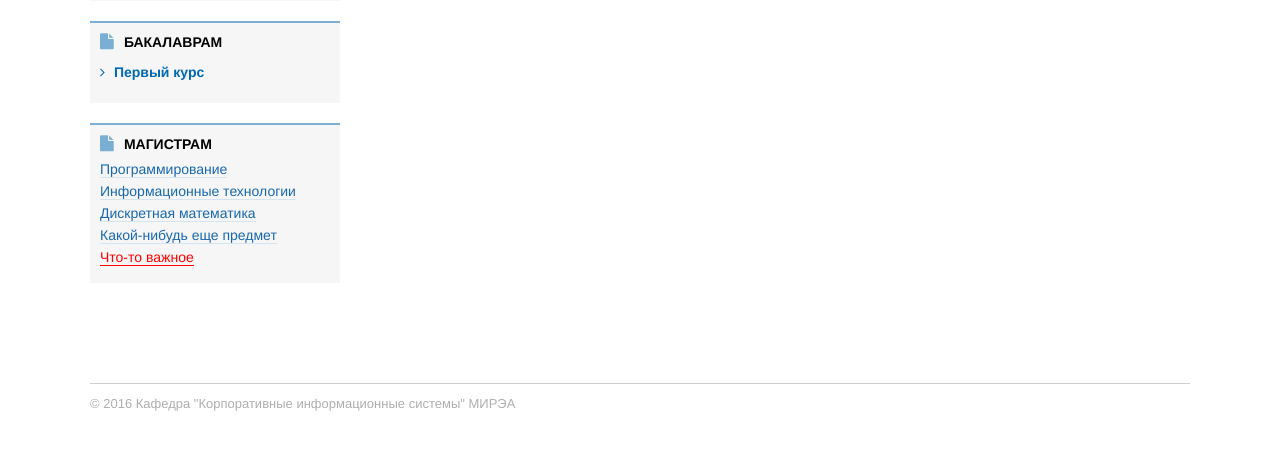
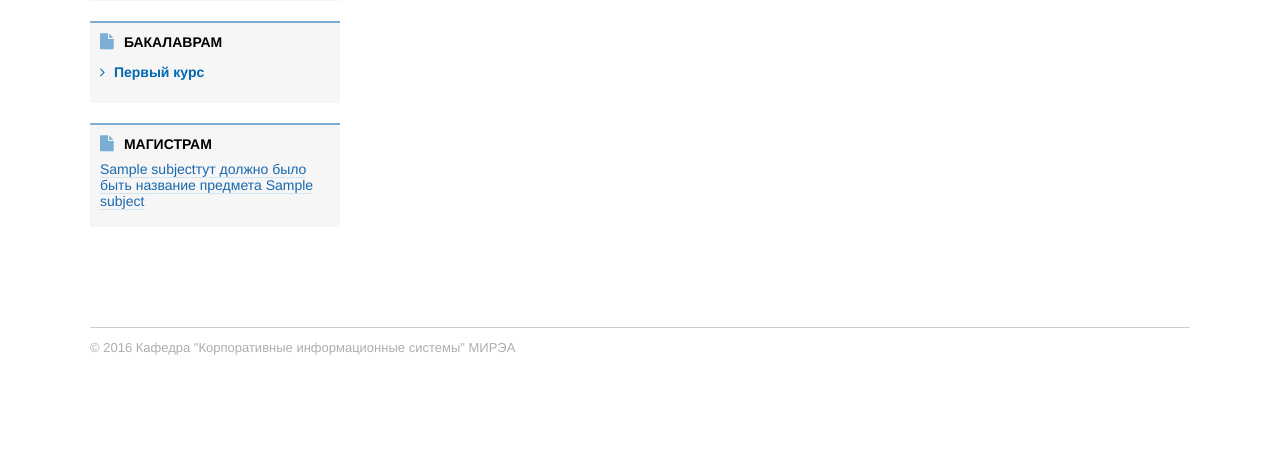
Before and after one commit to CaptFrozenberg/kafedra, a Django app: template templates/main.html in a window 1280 px wide. Shown: the part 305-755 px from the top of the page. Run offline with Django 3.2, Linux system fonts and the light colour scheme; tables that the repository leaves empty hold one stand-in row (values such as "Sample post"); the template is opened without the code that fills it: values that come from a table or form of the project are taken from there, most other values are stand-ins (such as "Sample title", 1, 10 or a date in 2020).

Commit message:
инь янь хрень

```diff
--- a/main/urls.py
+++ b/main/urls.py
@@ -3,5 +3,5 @@ from main.views import MainPageView, SubjectView
 
 urlpatterns = [
     url(r'^$', MainPageView.as_view(), name='main'),
-    url(r'^subject/(?P<subject>[a-zA-Z0-9-]+)/$', SubjectView.as_view(), name='subject_name'),
+    url(r'^subject/(?P<subject>[a-zA-Z0-9-_]+)/$', SubjectView.as_view(), name='subject_name'),
 ]
--- a/main/views.py
+++ b/main/views.py
@@ -22,7 +22,6 @@ class SubjectView(TemplateView, SubjectListMixin):
         return super(SubjectView, self).get(request, *args, **kwargs)
 
     def get_context_data(self, **kwargs):
-        print('sghxfghfxghfghfghghfghfghfghfghfghfthfhthdvbdfgxcbvthxvcsrgf')
         #self.subject_codename = self.request.path.split('/')[-1]
         self.subject_codename = self.kwargs['subject']
         context = super(SubjectView, self).get_context_data(**kwargs)
--- a/templates/main.html
+++ b/templates/main.html
@@ -69,8 +69,7 @@
 				Бакалаврам
 			</span>
 			<ul class="notab">
-			{% for i in kurses %}
-
+			{% for subject_list in subject_pack %}
 				<li>
 					<input type="checkbox" id="{% cycle 'a' 'b' 'c' 'd' %}" class="del"/>
 					<label for="{% cycle 'a' 'b' 'c' 'd' %}" class="del">
@@ -81,8 +80,7 @@
 					</label>
 					<div class="unseen">
 						<ul class="sub-menu">
-						<!-- {% cycle subjects_1_kurs subjects_2_kurs subjects_3_kurs subjects_4_kurs as subjects %} -->
-						{% for subject in subjects %}
+						{% for subject in subject_list %}
 							<li>
 								<a class="sidebar_link" href="{% url 'subject_name' subject=subject.code_name %}">
 									{{ subject.name }}
@@ -95,7 +93,6 @@
 			{% endfor %}
 			</ul>
 
-
 		</div>
 		<div class="sidebar">
 			<span class="sidebar_title">
@@ -103,32 +100,13 @@
 				Магистрам
 			</span>
 			<ul class="notab">
-
+			{% for subjeсt in subject_pack.0 %}
 				<li>
-					<a class="sidebar_link" href="#">
-						Программирование
+					<a class="sidebar_link" href="{#{% url 'subject_name' subject=subject.code_name %}#}">
+						{{ subject.name }}тут должно было быть название предмета {{subject.code_name}}
 					</a>
 				</li>
-				<li>
-					<a class="sidebar_link" href="#">
-						Информационные технологии
-					</a>
-				</li>
-				<li>
-					<a class="sidebar_link" href="#">
-						Дискретная математика
-					</a>
-				</li>
-				<li>
-					<a class="sidebar_link" href="#">
-						Какой-нибудь еще предмет
-					</a>
-				</li>
-				<li>
-					<a class="sidebar_link_important" href="#">
-						Что-то важное
-					</a>
-				</li>
+			{% endfor %}
 			</ul>
 		</div>
 	</div>
```
Also changed, not shown: generic/mixins.py (+3 -7 lines), 1 other file.
